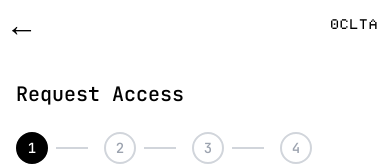
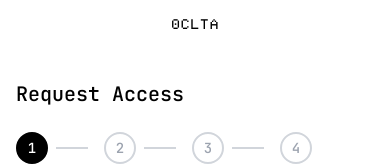
Before and after one commit to welcmhome/oclta-apply, a Next.js app: page /join in a window 390 px wide. Shown: the top 166 px of the page. Built offline with nearby package versions, Linux system fonts and the light colour scheme.

Commit message:
Remove back arrow and center OCLTA logo at same height for both mobile and desktop

```diff
--- a/app/join/page.tsx
+++ b/app/join/page.tsx
@@ -560,27 +560,8 @@ export default function JoinPage() {
 
   return (
     <div className="min-h-screen bg-oclta-white flex flex-col">
-      {/* Back Arrow - Top Left */}
-      <div className="absolute top-3 left-3 sm:top-4 sm:left-4">
-        <a
-          href="https://group.oclta.com/login"
-          className="text-oclta-black hover:text-gray-600 transition-colors"
-          style={{
-            fontFamily: 'monospace',
-            fontSize: '32px',
-            lineHeight: '1',
-            imageRendering: 'pixelated',
-            textRendering: 'optimizeSpeed',
-            fontSmooth: 'never',
-            WebkitFontSmoothing: 'none'
-          }}
-        >
-          ←
-        </a>
-      </div>
-
-      {/* OCLTA Logo - Top Right */}
-      <div className="absolute top-3 right-3 sm:top-4 sm:right-8">
+      {/* OCLTA Logo - Centered */}
+      <div className="absolute top-3 left-1/2 transform -translate-x-1/2 sm:top-4">
         <a
           href="https://oclta.com"
           className="oclta-title text-oclta-black hover:text-gray-600 transition-colors"
```
